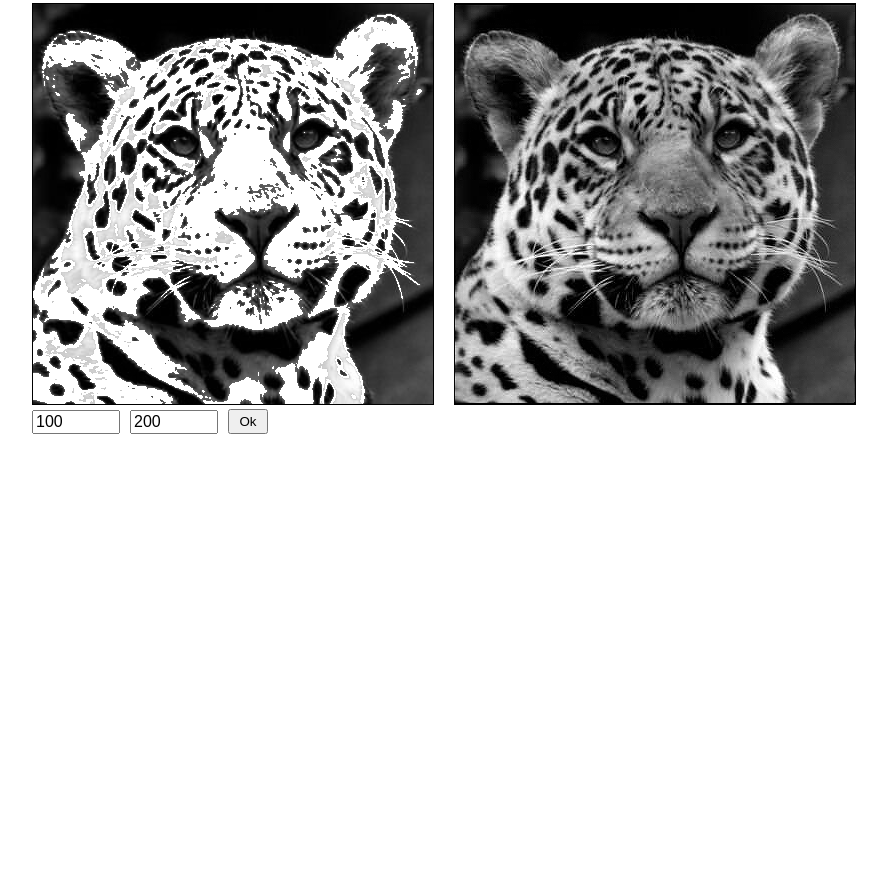
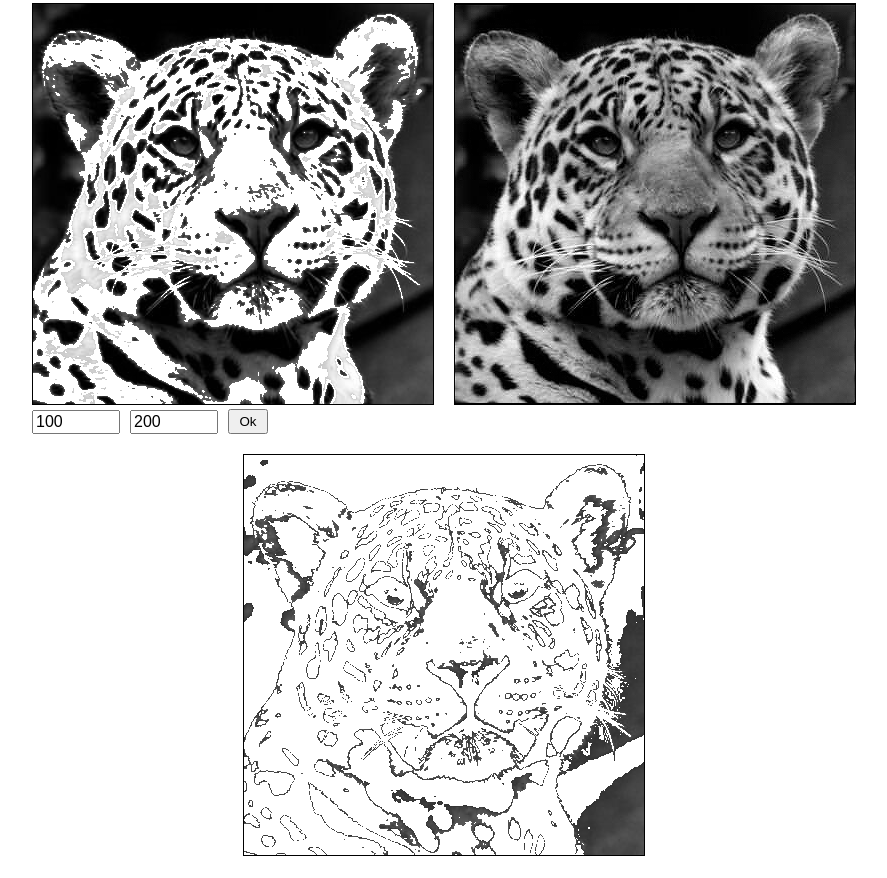
Before and after one commit to Daninda/computer-graphics-lr4, a website: page public/index.html in a window 1280 px wide. Shown: the part 441-1319 px from the top of the page, without its empty margins (196-1083 px from the left). Before the commit the page ends 893 px from the top, so only its background shows below. Drawn offline with nearby package versions, Linux system fonts and the light colour scheme.

Commit message:
added task 4

```diff
--- a/public/index.html
+++ b/public/index.html
@@ -25,6 +25,9 @@
         <div class="canvas-div">
             <canvas class="canvas" id="pic-4"></canvas>
         </div>
+        <div class="canvas-div">
+            <canvas class="canvas" id="pic-5"></canvas>
+        </div>
     </div>
     <script src="https://cdn.jsdelivr.net/npm/lodash@4.17.21/lodash.min.js"></script>
     <script src="index.js"></script>
--- a/public/index.js
+++ b/public/index.js
@@ -19,9 +19,11 @@ const ctxImage_1 = canvases[0].getContext('2d');
 const ctxImage_2 = canvases[1].getContext('2d');
 const ctxImage_3 = canvases[2].getContext('2d');
 const ctxImage_4 = canvases[3].getContext('2d');
+const ctxImage_5 = canvases[4].getContext('2d');
 
 let image = new Image();
 image.src = 'img/jaguar.jpg';
+// image.src = 'img/papug.jpg';
 
 let imageData_2;
 
@@ -39,6 +41,10 @@ image.onload = () => {
     let imageData_4 = ctxImage_2.getImageData(0, 0, width, height);
     contrast(imageData_4);
     ctxImage_4.putImageData(imageData_4, 0, 0);
+
+    let imageData_5 = ctxImage_2.getImageData(0, 0, width, height);
+    heuristicAlgorithm(imageData_5, -90, 50);
+    ctxImage_5.putImageData(imageData_5, 0, 0);
 };
 
 accept.onclick = () => {
@@ -82,8 +88,6 @@ function luminanceСut(imageData, f1, f2) {
 function contrast(imageData) {
     let data_2 = _.clone(imageData.data);
     let imageData_2 = new ImageData(data_2, imageData.width, imageData.height);
-    console.log(imageData_2);
-    console.log(imageData);
     let a = 0;
     let b = 0.25;
     let mask = [[0, -1, 0],
@@ -111,6 +115,47 @@ function contrast(imageData) {
     }
 }
 
+function heuristicAlgorithm(imageData, f1, f2) {
+    let data_2 = _.clone(imageData.data);
+    let imageData_2 = new ImageData(data_2, imageData.width, imageData.height);
+    let d, D;
+    for (let x = 0; x < imageData.width; x++) {
+        for (let y = 0; y < imageData.height; y++) {
+            d = calcd(imageData_2, x, y);
+            D = calcD(imageData_2, x, y);
+            if (d <= f1 || D <= f2) {
+                imageData.data[y * (imageData.width * 4) + x * 4 + 0] = 255;
+                imageData.data[y * (imageData.width * 4) + x * 4 + 1] = 255;
+                imageData.data[y * (imageData.width * 4) + x * 4 + 2] = 255;
+            }
+        }
+    }
+}
+
+function calcd(imageData, x, y) {
+    let res = 0;
+    let shade;
+    shade = getPixel(imageData, x, y)[0];
+    for (let i = -1; i < 1; i++) {
+        for (let j = 1; j < 1; j++) {
+            res += getPixel(imageData, x + i, y + j)[0];
+        }
+    }
+    return res - shade;
+}
+
+function calcD(imageData, x, y) {
+    let res = 0;
+    let d;
+    d = calcd(imageData, x, y);
+    for (let i = -1; i < 1; i++) {
+        for (let j = 1; j < 1; j++) {
+            res += calcd(imageData, x + i, y + j);
+        }
+    }
+    return res - d;
+}
+
 function getPixel(imageData, x, y) {
     return [imageData.data[y * (imageData.width * 4) + x * 4 + 0],
             imageData.data[y * (imageData.width * 4) + x * 4 + 1],
```
Also changed, not shown: public/img/font.jpg (added).
